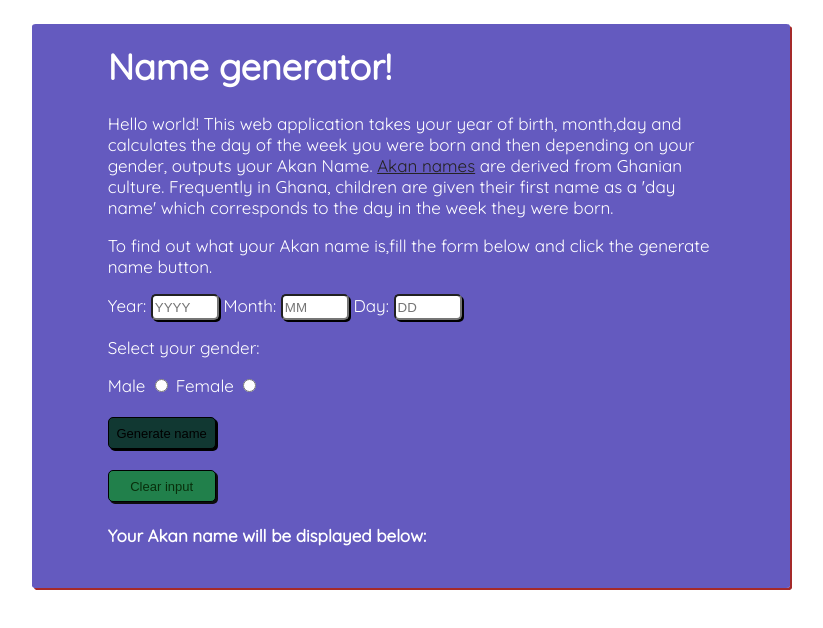
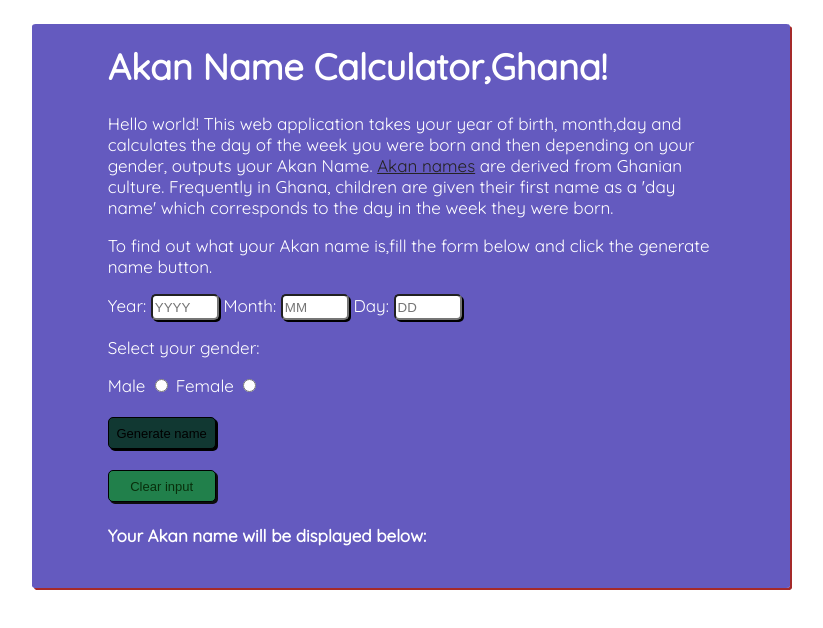
Before and after one commit to Poopiyo/namegenerator-week2, a plain HTML site: page index.html in a window 1280 px wide. Shown: the whole page, without its empty margins (229-1052 px from the left). Drawn offline with Linux system fonts and the light colour scheme.

Commit message:
Check grammah

```diff
--- a/index.html
+++ b/index.html
@@ -12,7 +12,7 @@
 <body>
     <div class="content">
         <div class="container">
-            <h1>Name generator!</h1>
+            <h1>Akan Name Calculator,Ghana!</h1>
             <p>Hello world! This web application takes your year of birth, month,day and calculates the day of the week you were born and then depending on your gender, outputs your Akan Name. <a class="research" href="https://en.wikipedia.org/wiki/Akan_names"
                     target="_blank">Akan names</a> are derived from Ghanian culture. Frequently in Ghana, children are given their first name as a 'day name' which corresponds to the day in the week they were born. </p>
             <p>To find out what your Akan name is,fill the form below and click the generate name button.</p>
```
